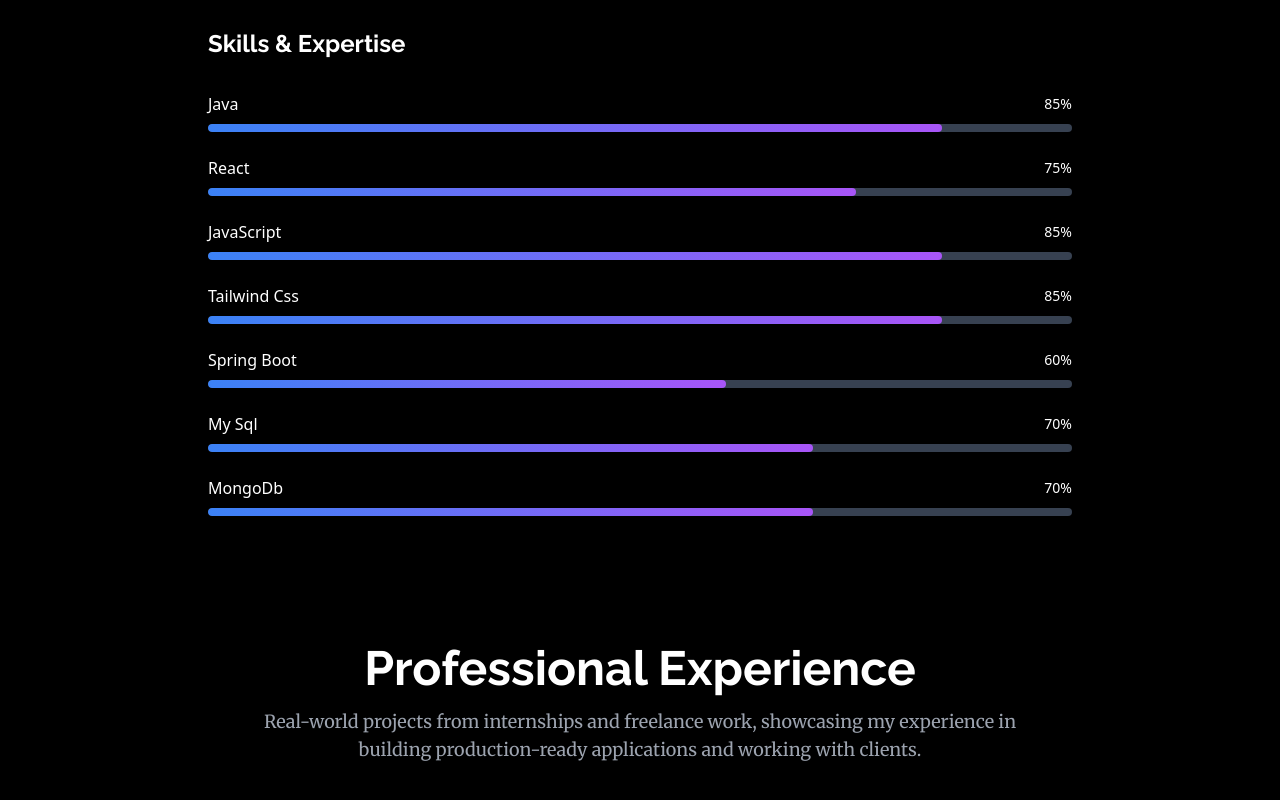
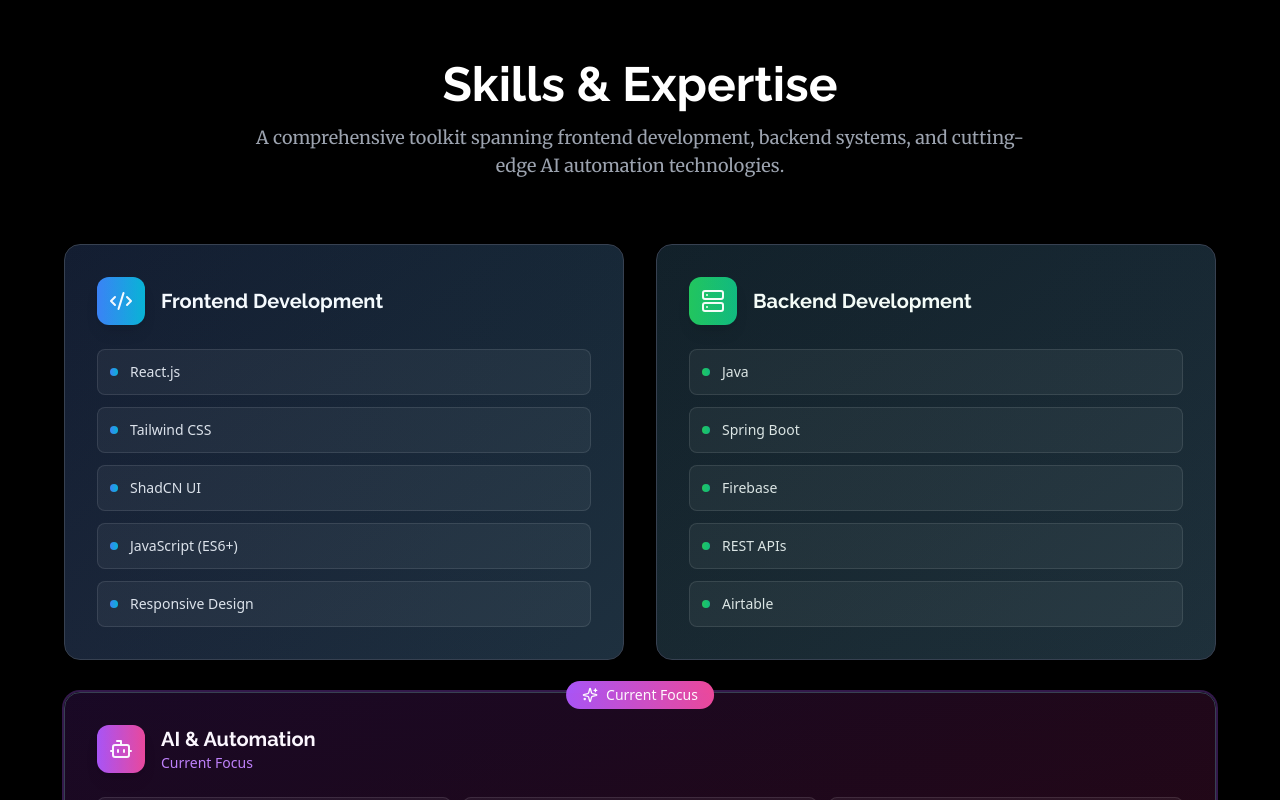
Before and after one commit to tanu0604/MyPortfolio, a React (Vite) app: page / in a window 1280 px wide. Shown: the part 1620-2420 px from the top of the page. Built offline with nearby package versions, Linux system fonts and the light colour scheme.

Commit message:
Rebuild Skills Section with Modern Grid Layout

```diff
--- a/src/components/Skills/Skills.css
+++ /dev/null
@@ -1,47 +0,0 @@
-#skills {
-  padding: 2rem;
-  background-color: #f9f9f9;
-  text-align: center;
-}
-
-#skills h2 {
-  font-size: 2.5rem;
-  margin-bottom: 1rem;
-}
-
-.skills-container {
-  display: flex;
-  flex-wrap: wrap;
-  justify-content: center;
-  gap: 2rem;
-}
-
-.skill-category {
-  width: 250px;
-  text-align: left;
-}
-
-.skill-category h3 {
-  font-size: 1.5rem;
-  margin-bottom: 1rem;
-}
-
-.skill-category ul {
-  list-style: none;
-  padding: 0;
-}
-
-.skill-category li {
-  font-size: 1.2rem;
-  margin: 0.5rem 0;
-}
-
-.skill-category i {
-  margin-right: 0.5rem;
-  color: #007bff;
-}
-.skill-category li:hover {
-  color: #007bff;
-  transform: scale(1.1);
-  transition: 0.3s;
-}
--- a/src/components/Skills/Skills.jsx
+++ b/src/components/Skills/Skills.jsx
@@ -1,61 +1,235 @@
 import React from "react";
 import { motion } from "framer-motion";
 import { useInView } from "react-intersection-observer";
+import {
+  Code2,
+  Server,
+  Bot,
+  GitBranch,
+  Sparkles,
+  Zap
+} from "lucide-react";
 
-const skills = [
-  { name: "Java", level: 85 },
-  { name: "React", level: 75 },
-  { name: "JavaScript", level: 85 },
-  { name: "Tailwind Css", level: 85 },
-  { name: "Spring Boot", level: 60 },
-  { name: "My Sql", level: 70 },
-  { name: "MongoDb", level: 70 },
+const skillCategories = [
+  {
+    title: "Frontend Development",
+    icon: <Code2 className="w-6 h-6" />,
+    skills: [
+      "React.js",
+      "Tailwind CSS",
+      "ShadCN UI",
+      "JavaScript (ES6+)",
+      "Responsive Design"
+    ],
+    color: "from-blue-500 to-cyan-500"
+  },
+  {
+    title: "Backend Development",
+    icon: <Server className="w-6 h-6" />,
+    skills: [
+      "Java",
+      "Spring Boot",
+      "Firebase",
+      "REST APIs",
+      "Airtable"
+    ],
+    color: "from-green-500 to-emerald-500"
+  },
+  {
+    title: "AI & Automation",
+    subtitle: "Current Focus",
+    icon: <Bot className="w-6 h-6" />,
+    skills: [
+      "Voice Agents",
+      "Chat Agents",
+      "AI Workflow Automation",
+      "Voiceflow",
+      "n8n",
+      "Bolt"
+    ],
+    color: "from-purple-500 to-pink-500",
+    highlight: true
+  },
+  {
+    title: "Tools & Collaboration",
+    icon: <GitBranch className="w-6 h-6" />,
+    skills: [
+      "Git & GitHub",
+      "Debugging & Optimization"
+    ],
+    color: "from-orange-500 to-red-500"
+  }
 ];
 
-export default function SkillsSection() {
+export default function Skills() {
   const { ref, inView } = useInView({
     threshold: 0.1,
     triggerOnce: true,
   });
 
+  const containerVariants = {
+    hidden: { opacity: 0 },
+    visible: {
+      opacity: 1,
+      transition: {
+        staggerChildren: 0.2,
+        delayChildren: 0.1,
+      },
+    },
+  };
+
+  const cardVariants = {
+    hidden: {
+      opacity: 0,
+      y: 30,
+      scale: 0.95
+    },
+    visible: {
+      opacity: 1,
+      y: 0,
+      scale: 1,
+      transition: {
+        duration: 0.5,
+        ease: "easeOut",
+      },
+    },
+  };
+
   return (
-    <div className="w-screen bg-black" id="skills">
-      <section
+    <section className="py-20 bg-black w-screen" id="skills" ref={ref}>
+      <div className="container mx-auto px-4">
+        {/* Header */}
+        <motion.div
+          initial={{ opacity: 0, y: 20 }}
+          animate={inView ? { opacity: 1, y: 0 } : {}}
+          transition={{ duration: 0.6 }}
+          className="text-center mb-16"
+        >
+          <h2 className="text-4xl md:text-5xl font-bold text-white mb-4 font-raleway">
+            Skills & Expertise
+          </h2>
+          <p className="text-gray-400 text-lg max-w-3xl mx-auto font-merriweather">
+            A comprehensive toolkit spanning frontend development, backend systems,
+            and cutting-edge AI automation technologies.
+          </p>
+        </motion.div>
 
-        className=" max-w-4xl mx-auto px-4 py-12 bg-black"
-        ref={ref}
-      >
-        <h2 className="text-2xl font-raleway mb-8 text-white">
-          Skills & Expertise
-        </h2>
-        <div className="space-y-6 ">
-          {skills.map((skill, index) => (
-            <div key={skill.name} className="space-y-2">
-              <div className="flex justify-between items-center">
-                <span className="font-medium text-white merriweather">
-                  {skill.name}
-                </span>
-                <span className="text-sm tabular-nums merriweather text-white">
-                  {skill.level}%
-                </span>
+        {/* Skills Grid */}
+        <motion.div
+          variants={containerVariants}
+          initial="hidden"
+          animate={inView ? "visible" : "hidden"}
+          className="grid grid-cols-1 md:grid-cols-2 lg:grid-cols-2 gap-8 max-w-6xl mx-auto"
+        >
+          {skillCategories.map((category, index) => (
+            <motion.div
+              key={category.title}
+              variants={cardVariants}
+              whileHover={{
+                y: -5,
+                transition: { duration: 0.2 }
+              }}
+              className={`relative group ${
+                category.highlight
+                  ? 'lg:col-span-2'
+                  : ''
+              }`}
+            >
+              <div className={`
+                relative bg-gradient-to-br from-gray-900 to-gray-800
+                rounded-2xl p-8 border border-gray-700
+                hover:border-gray-600 transition-all duration-300
+                ${category.highlight ? 'ring-2 ring-purple-500/30 bg-gradient-to-br from-purple-900/20 to-pink-900/20' : ''}
+              `}>
+                {/* Highlight Badge */}
+                {category.highlight && (
+                  <div className="absolute -top-3 left-1/2 -translate-x-1/2">
+                    <div className="flex items-center gap-2 bg-gradient-to-r from-purple-500 to-pink-500 px-4 py-1 rounded-full text-white text-sm font-medium">
+                      <Sparkles className="w-4 h-4" />
+                      Current Focus
+                    </div>
+                  </div>
+                )}
+
+                {/* Category Header */}
+                <div className="flex items-center gap-4 mb-6">
+                  <div className={`
+                    p-3 rounded-xl bg-gradient-to-r ${category.color}
+                    text-white shadow-lg
+                  `}>
+                    {category.icon}
+                  </div>
+                  <div>
+                    <h3 className="text-xl font-bold text-white font-raleway">
+                      {category.title}
+                    </h3>
+                    {category.subtitle && (
+                      <p className="text-purple-400 text-sm font-medium">
+                        {category.subtitle}
+                      </p>
+                    )}
+                  </div>
+                </div>
+
+                {/* Skills List */}
+                <div className={`
+                  grid gap-3
+                  ${category.highlight ? 'grid-cols-2 md:grid-cols-3' : 'grid-cols-1'}
+                `}>
+                  {category.skills.map((skill, skillIndex) => (
+                    <motion.div
+                      key={skill}
+                      initial={{ opacity: 0, x: -20 }}
+                      animate={inView ? { opacity: 1, x: 0 } : {}}
+                      transition={{
+                        delay: index * 0.1 + skillIndex * 0.05,
+                        duration: 0.3
+                      }}
+                      className={`
+                        flex items-center gap-3 p-3 rounded-lg
+                        bg-white/5 border border-white/10
+                        hover:bg-white/10 hover:border-white/20
+                        transition-all duration-200
+                        ${category.highlight ? 'hover:border-purple-400/30' : ''}
+                      `}
+                    >
+                      <div className={`
+                        w-2 h-2 rounded-full bg-gradient-to-r ${category.color}
+                        ${category.highlight ? 'animate-pulse' : ''}
+                      `} />
+                      <span className="text-gray-200 font-medium text-sm">
+                        {skill}
+                      </span>
+                    </motion.div>
+                  ))}
+                </div>
+
+                {/* Hover Effect */}
+                <div className={`
+                  absolute inset-0 rounded-2xl opacity-0 group-hover:opacity-100
+                  transition-opacity duration-300 pointer-events-none
+                  bg-gradient-to-r ${category.color} opacity-5
+                `} />
               </div>
-              {/* Outer progress bar container */}
-              <div className="h-2 w-full bg-gray-700 rounded-full overflow-hidden">
-                <motion.div
-                  className="h-full bg-gradient-to-r from-blue-500 to-purple-500 rounded-full"
-                  initial={{ width: 0 }}
-                  animate={inView ? { width: `${skill.level}%` } : { width: 0 }}
-                  transition={{
-                    duration: 1,
-                    delay: index * 0.4,
-                    ease: "easeInOut",
-                  }}
-                />
-              </div>
-            </div>
+            </motion.div>
           ))}
-        </div>
-      </section>
-    </div>
+        </motion.div>
+
+        {/* Bottom CTA */}
+        <motion.div
+          initial={{ opacity: 0, y: 30 }}
+          animate={inView ? { opacity: 1, y: 0 } : {}}
+          transition={{ delay: 0.8, duration: 0.6 }}
+          className="text-center mt-16"
+        >
+          <div className="inline-flex items-center gap-2 px-6 py-3 bg-gray-800/50 rounded-full border border-gray-700">
+            <Zap className="w-4 h-4 text-yellow-400" />
+            <span className="text-gray-300 text-sm">
+              Continuously learning and expanding my skillset
+            </span>
+          </div>
+        </motion.div>
+      </div>
+    </section>
   );
 }
```
